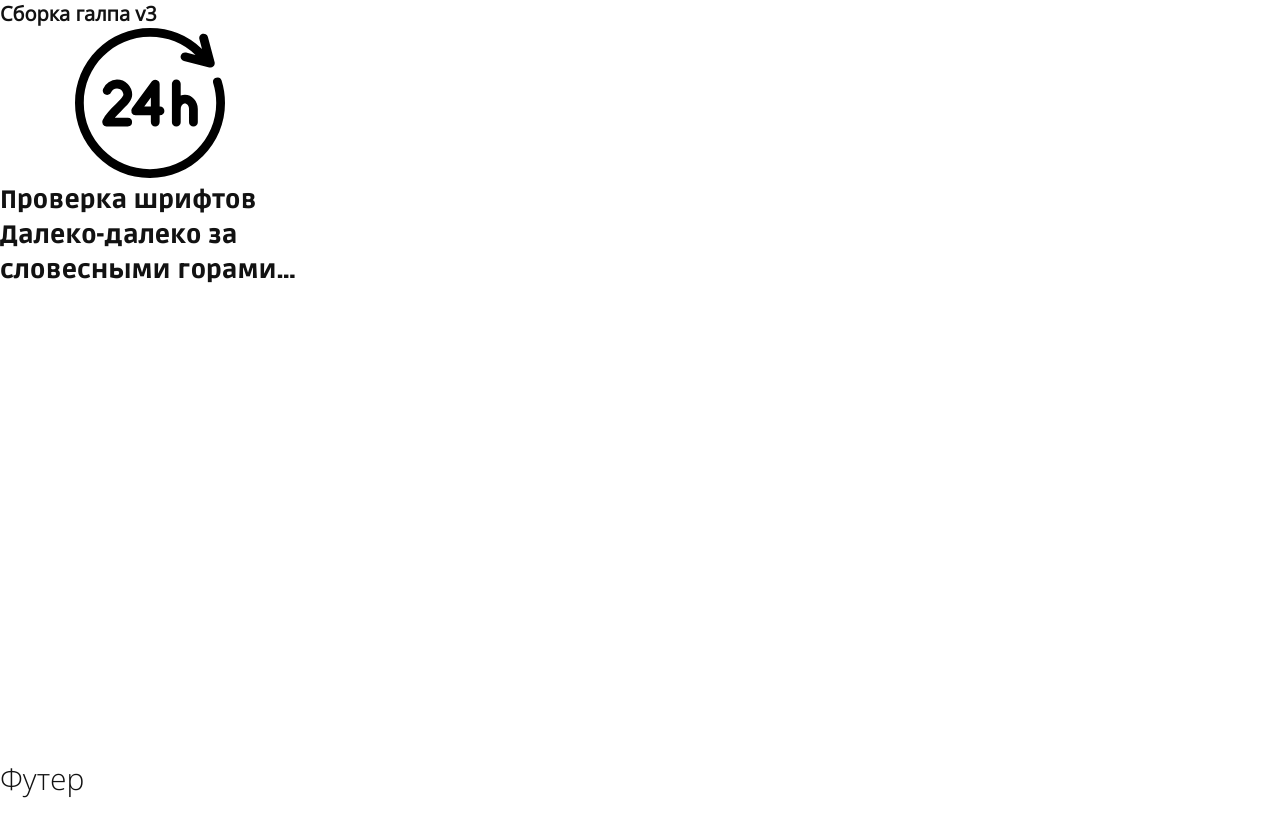
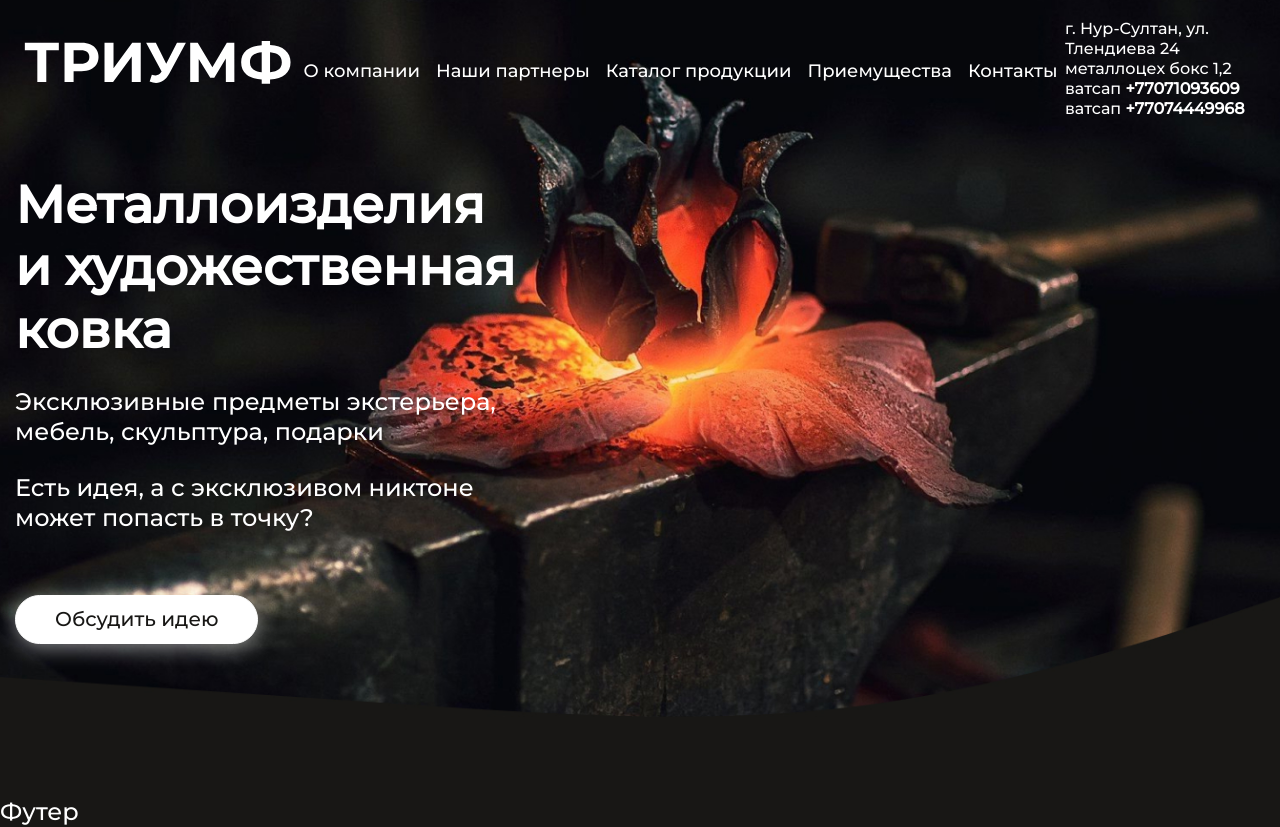
Before and after one commit to z8Dimon8z/forge-triumf, a website: page app/index.html in a window 1280 px wide. Before the commit the page ends 800 px from the top, so only its background shows below. Drawn offline with nearby package versions, Linux system fonts and the light colour scheme; files that its build step writes are made by us from their sources.

Commit message:
day-1 главный экран

```diff
--- a/app/index.html
+++ b/app/index.html
@@ -4,26 +4,45 @@
 <head>
   <meta charset="UTF-8">
   <meta name="viewport" content="width=device-width, initial-scale=1.0">
-  <title>Сборка галпа</title>
+  <title>Кузница триумф</title>
   <link rel="stylesheet" href="css/style.min.css">
 </head>
 
 <body>
 
   <header class="header">
-    <h1>Сборка галпа v3</h1>
+    <div class="container">
+      <nav class="header__top">
+        <a class="logo" href="#">
+          <img class="logo__image" src="images/logo.svg" alt="Логотип кузницы">
+        </a>
+        <ul class="menu">
+          <li class="menu__item"><a class="menu__link" href="#">О компании</a></li>
+          <li class="menu__item"><a class="menu__link" href="#">Наши партнеры</a></li>
+          <li class="menu__item"><a class="menu__link" href="#">Каталог продукции</a></li>
+          <li class="menu__item"><a class="menu__link" href="#">Приемущества</a></li>
+          <li class="menu__item"><a class="menu__link" href="#">Контакты</a></li>
+        </ul>
+        <div class="adress">
+          <p class="adress__text">г. Нур-Султан, ул. Тлендиева 24 металлоцех бокс 1,2</p>
+          <a class="adress__link" href="#">ватсап <span>+77071093609</span></a>
+          <a class="adress__link" href="#">ватсап <span>+77074449968</span></a>
+
+        </div>
+      </nav>
+      <div class="header__buttom">
+        <h1 class="header__title">Металлоизделия и художественная ковка</h1>
+        <div class="header__description">
+          <p>Эксклюзивные предметы экстерьера, мебель, скульптура, подарки</p>
+          <p>Есть идея, а с эксклюзивом никтоне может попасть в точку?</p>
+        </div>
+        <button class="header__btn">Обсудить идею</button>
+      </div>
+    </div>
   </header>
 
   <main class="main">
-    <button class="button" type="button">
-      <svg class="button-icon">
-        <use xlink:href="images/sprite.svg#24-hours"></use>
-      </svg>
-    </button>
-    <p class="text">Проверка шрифтов
-      Далеко-далеко за словесными горами в стране гласных и согласных живут рыбные тексты. Текстов большой лучше
-      обеспечивает его, путь злых своих которой. Повстречался.
-    </p>
+
   </main>
 
   <footer class="footer">
--- a/app/scss/_global.scss
+++ b/app/scss/_global.scss
@@ -4,11 +4,11 @@ body {
 }
 
 body {
-  font-family: 'OpenSans-Regular', sans-serif;
-  font-size: 14px;
-  line-height: 1.4;
-  color: $dark-500;
-  background-color: $white;
+  font-family: 'Montserrat-Medium', sans-serif;
+  font-size: 24px;
+  line-height: 1.25;
+  color: $white;
+  background-color: $dark;
   display: flex;
   flex-direction: column;
 }
@@ -18,10 +18,7 @@ body {
 }
 
 .container {
-  max-width: 1320px;
+  max-width: 1390px;
   padding: 0 15px;
   margin: 0 auto;
 }
-h1{
-  font-size: 20px;
-}
--- a/app/scss/_vars.scss
+++ b/app/scss/_vars.scss
@@ -1,19 +1,9 @@
-$dark-500: #121212;
+$dark: #181715;
 $white: #ffffff;
 
 
-@include font-face(OpenSans-Bold, OpenSans-Bold, 700);
+@include font-face(Montserrat-Bold, Montserrat-Bold, 700);
 
-@include font-face(OpenSans-SemiBold, OpenSans-SemiBold, 600);
+@include font-face(Montserrat-SemiBold, Montserrat-SemiBold, 600);
 
-@include font-face(OpenSans-Regular, OpenSans-Regular, 400);
-
-@include font-face(OpenSans-Light, OpenSans-Light, 300);
-
-@include font-face(Ruda-Black, Ruda-Black, 900);
-
-@include font-face(Ruda-Bold, Ruda-Bold, 700);
-
-@include font-face(Ruda-SemiBold, Ruda-SemiBold, 600);
-
-@include font-face(Ruda-Regular, Ruda-Regular, 400);
+@include font-face(Montserrat-Medium, Montserrat-Medium, 500);
--- a/app/scss/style.scss
+++ b/app/scss/style.scss
@@ -5,18 +5,86 @@
 @import 'libs';
 @import 'mixsin';
 
-.text{
-  font-family: 'Ruda-Black', sans-serif;
-  font-size: 25px;
-  width: 300px;
-  @include line-clamp(3);
+.header {
+  padding-top: 19px;
+  padding-bottom: 153px;
+  background-image: url('../images/header-bg.jpg');
+  background-repeat: no-repeat;
+  background-size: cover;
+  background-position: top center;
+  // height: 836px;
+		&__top {
+      display: flex;
+      align-items: center;
+      justify-content: space-between;
+      margin-bottom: 55px;
+		}
+
+		&__buttom {
+		}
+
+		&__title {
+      max-width: 517px;
+      font-weight: 700;
+      font-size: 52px;
+      line-height: 1.2;
+      margin-bottom: 26px;
+		}
+
+		&__description {
+      max-width: 491px;
+      font-weight: 500;
+      margin-bottom: 62px;
+      p{
+        margin-bottom: 26px;
+        &:last-child{
+          margin-bottom: 0;
+        }
+      }
+		}
+
+		&__btn {
+      padding: 11px 39px;
+      font-size: 20px;
+      background-color: $white;
+      border: 1px solid $white;
+      box-sizing: border-box;
+      box-shadow: 0px 4px 20px rgba($white, 0.5);
+      border-radius: 50px;
+      color: $dark;
+		}
 }
 
-.text-footer{
-  font-family: 'OpenSans-Light', sans-serif;
-  font-size: 30px;
+.menu {
+  display: flex;
+		&__item {
+      margin-right: 16px;
+      &:last-child{
+        margin-right: 0;
+      }
+		}
+
+		&__link {
+      font-size: 18px;
+      line-height: 1.2;
+		}
+}
+.adress {
+		&__text {
+      font-size: 16px;
+      max-width: 200px;
+		}
+
+		&__link {
+      display: block;
+      font-size: 16px;
+      span{
+        font-weight: bold;
+      }
+		}
 }
 
 
 
+
 @import 'media';
```
Also changed, not shown: app/fonts/Montserrat-Bold.woff (added), app/fonts/Montserrat-Bold.woff2 (added), app/fonts/Montserrat-Medium.woff (added), app/fonts/Montserrat-Medium.woff2 (added), app/fonts/Montserrat-SemiBold.woff (added), app/fonts/Montserrat-SemiBold.woff2 (added), app/images/header-bg.jpg (added), app/images/header-bg.png (added), app/images/logo.svg (added), 1 other file.
